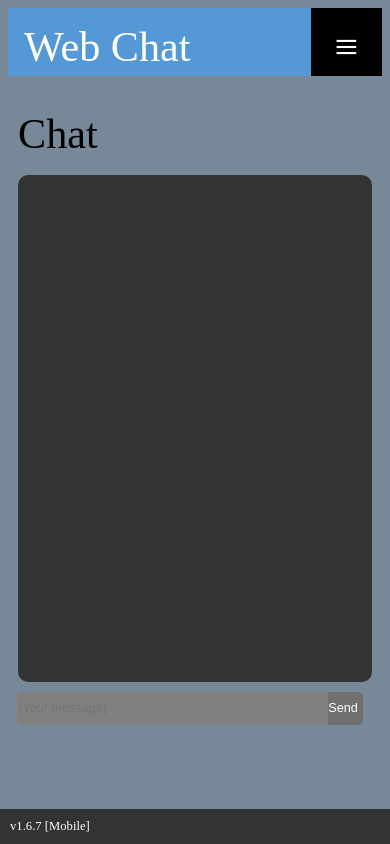
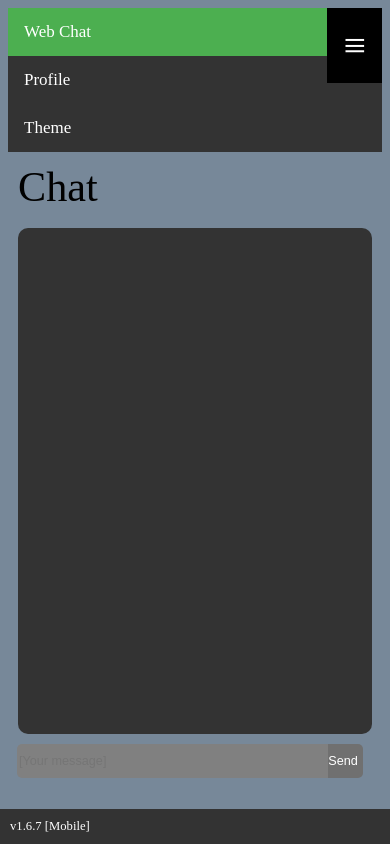
Before and after one commit to ProfHaxx/WebChat, a website: page index.html in a window 390 px wide. Both pictures are taken after a click on the link 346 px from the left and 55 px from the top of the page. Drawn offline with nearby package versions, Linux system fonts and the light colour scheme; no server answers.

Commit message:
v1.6.7 [Billie Stylish/Font Fix]
Try XIII

```diff
--- a/style.css
+++ b/style.css
@@ -214,19 +214,27 @@
         background: lightslategrey;
     }
 
+    /*Mobile Navigation Start*/
     #nav {
         display: none;
+    }
+
+    .mobile-container {
+        max-width: 480px;
+        margin: auto;
+        background-color: #555;
+        height: 500px;
+        color: white;
+        border-radius: 10px;
       }
 
       .mobilenav {
         overflow: hidden;
         background-color: #333;
         position: relative;
-        margin-bottom: 4vh;
-        height: 8vh;
       }
 
-    .mobilenav .dropdownlist #myLinks {
+      .mobilenav #myLinks {
         display: none;
       }
 
@@ -234,13 +242,11 @@
         color: white;
         padding: 14px 16px;
         text-decoration: none;
+        font-size: 17px;
         display: block;
       }
 
       .mobilenav a.icon {
-        height: 8vh;
-        width: 10vw;
-        text-align: center;
         background: black;
         display: block;
         position: absolute;
@@ -253,19 +259,15 @@
         color: black;
       }
 
+      .active {
+        background-color: #4CAF50;
+        color: white;
+      }
+
       .mobilenav .dropdownlist:hover #myLinks {
         display: block;
       }
-
-    .mobilenav > *, .mobilenav > .dropdownlist > .icon > i{
-        font-size: 5vh;
-        height: inherit;
-    }
-
-    .active {
-        background: #5598d6;
-        color: white;
-    }
+    /*Mobile Navigation End*/
 
     .main * {
         font-size: 1.5vh;
```
Lines whose indentation alone changed are shown as unchanged.
